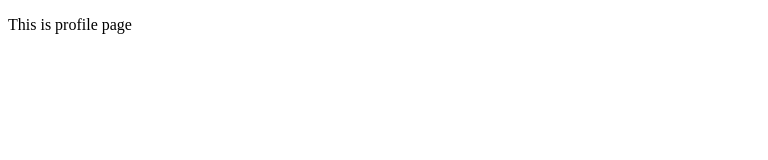
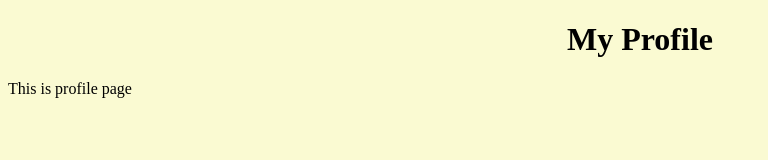
Before and after one commit to TestingBee/Interview, a plain HTML site: page profile.html in a window 1280 px wide. Shown: the whole page, without its empty margins (0-768 px from the left). Drawn offline with Linux system fonts and the light colour scheme.

Commit message:
added background color

```diff
--- a/profile.html
+++ b/profile.html
@@ -1,11 +1,18 @@
 <!doctype html>
 <html>
 <head>
+	<style>
+	   body {
+    background-color: lightgoldenrodyellow;
+}</style>
 <meta charset="utf-8">
 <title>profile.html</title>
 </head>
 
 <body>
-	<p>This is profile page</p>
+	<h1 align="center"> My Profile
+	</h1>
+
+	<p align="left">This is profile page</p>
 </body>
 </html>
```
Also changed, not shown: index.html (+2 -2 lines).
